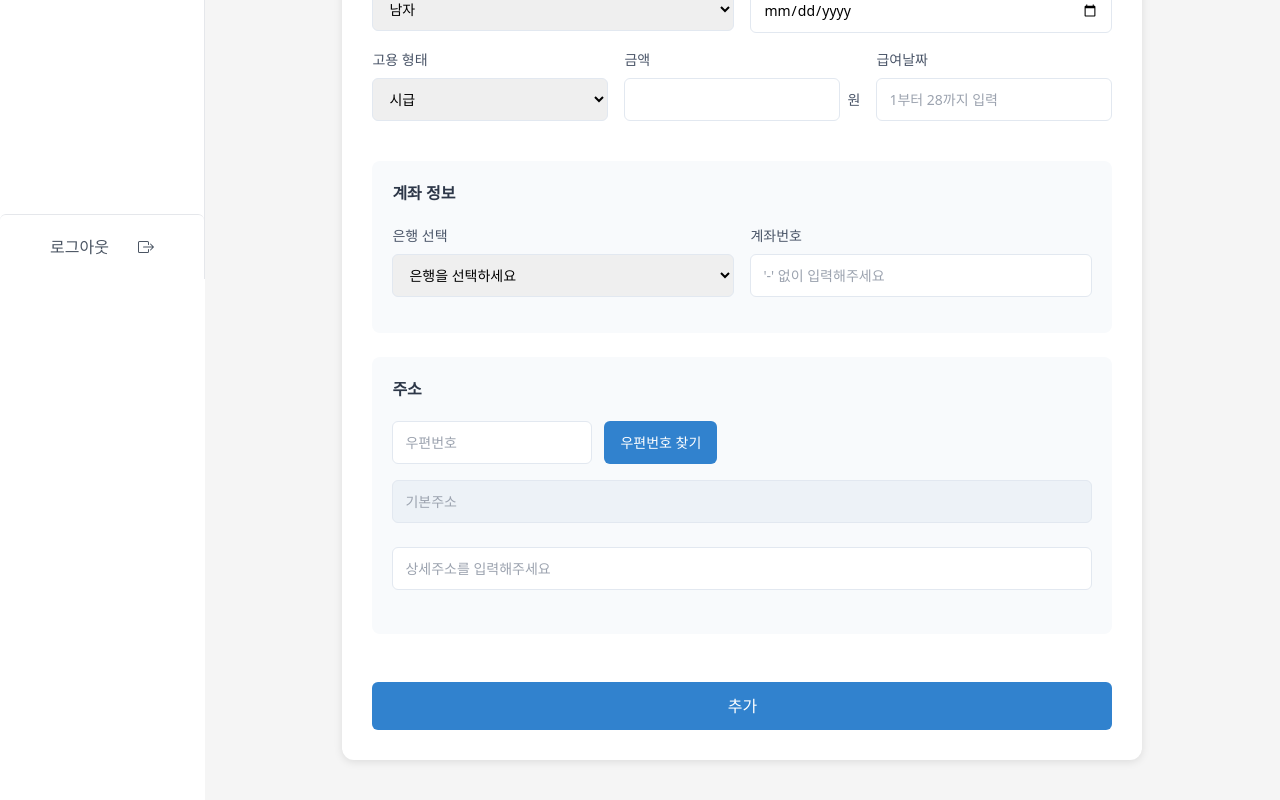
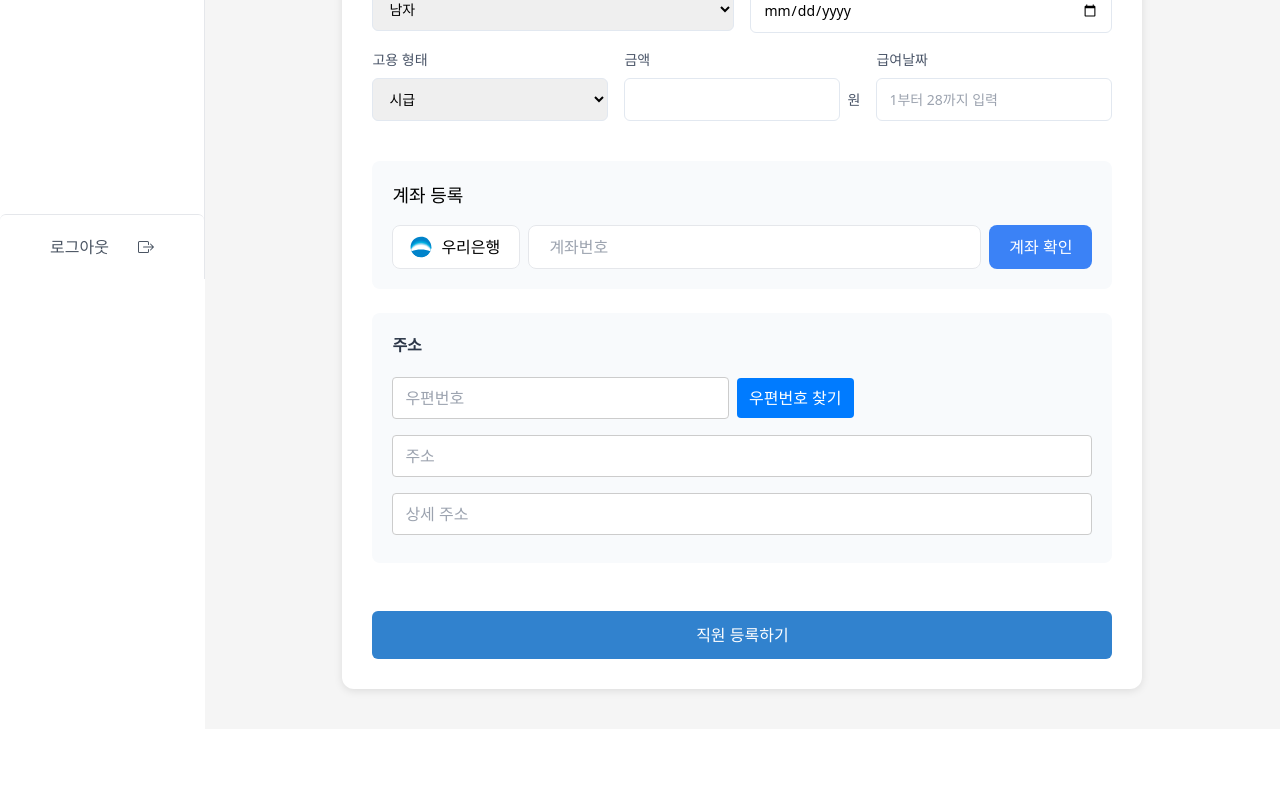
Before and after one commit to woorifisa-projects-3rd/MSA-FE, a Next.js app: page /employee/management/employee-add in a window 1280 px wide. Shown: the part 521-1321 px from the top of the page. After the commit the page ends 1250 px from the top, so only its background shows below. Built offline with nearby package versions, Linux system fonts and the light colour scheme.

Commit message:
직원 추가 페이지에 계좌/주소  조회 컴포넌트 합침

```diff
--- a/app/(with-sidebar)/employee/management/employee-add/page.js
+++ b/app/(with-sidebar)/employee/management/employee-add/page.js
@@ -2,6 +2,8 @@
 
 import { useState } from 'react';
 import styles from './page.module.css';
+import AccountInputForm from '@/components/input/account-input';
+import AddressSearch from '@/components/addsearch/AddressSearch';
 
 const REQUIRED_ERROR = "필수 항목입니다.";
 const DATE_ERROR = "잘못된 날짜입니다.";
@@ -19,12 +21,35 @@ export default function EmployeeForm() {
         accountNumber: '',
         salary: '',
         paymentDate: '',
-        baseAddress: '서울특별시 용산구 한남동', // 주소찾기 로직 완료 후 빈 문자열로 수정해야 함
-        detailAddress: ''
+        address:''
     });
+
+    const handleAddressChange = (postcodeAddress, detailAddress) => {
+        const fullAddress = `${postcodeAddress} ${detailAddress}`
+        setFormData(prev => ({
+            ...prev,
+            address: fullAddress
+        }));
+    };
+
+    console.log(formData.address);
 
     const [formErrors, setFormErrors] = useState({});
 
+     // 유효성 검사 함수
+     const validateForm = (data) => {
+        const errors = {};
+
+        // 각 필드에 대해 유효성 검사 수행
+        Object.keys(validateRules).forEach(field => {
+            const error = validateRules[field](data[field]);
+            if (error) errors[field] = error;
+        });
+
+        return errors;
+    };
+
+    // 제출 버튼 클릭시 유효성 검사 실행
     const handleSubmit = (e) => {
         e.preventDefault();
 
@@ -50,8 +75,6 @@ export default function EmployeeForm() {
         bankCode: value => value.trim() ? '' : REQUIRED_ERROR,
         accountNumber: value => value.trim() ? '' : REQUIRED_ERROR,
         salary: value => value ? '' : REQUIRED_ERROR,
-        baseAddress: value => value.trim() ? '' : REQUIRED_ERROR,
-        detailAddress: value => value.trim() ? '' : REQUIRED_ERROR,
         paymentDate: value => {
             if (!value.trim()) return REQUIRED_ERROR;
             if (value < 1 || value > 28) return PAYMENT_DATE_ERROR;
@@ -65,18 +88,8 @@ export default function EmployeeForm() {
         }
     };
 
-    // 유효성 검사 함수
-    const validateForm = (data) => {
-        const errors = {};
 
-        // 각 필드에 대해 유효성 검사 수행
-        Object.keys(validateRules).forEach(field => {
-            const error = validateRules[field](data[field]);
-            if (error) errors[field] = error;
-        });
 
-        return errors;
-    };
 
     return (
         <div className={styles.formContainer}>
@@ -179,78 +192,19 @@ export default function EmployeeForm() {
                 </div>
 
                 <div className={styles.formSection}>
-                    <h3 className={styles.sectionTitle}>계좌 정보</h3>
                     <div className={styles.formRow}>
-                        <div className={styles.formGroup}>
-                            <label>은행 선택</label>
-                            <select
-                                value={formData.bankCode}
-                                onChange={(e) => setFormData({...formData, bankCode: e.target.value})}
-                            >
-                                <option value="">은행을 선택하세요</option>
-                                <option value="KB">국민은행</option>
-                                <option value="shinhan">신한은행</option>
-                                <option value="woori">우리은행</option>
-                                <option value="hana">하나은행</option>
-                                <option value="nh">농협은행</option>
-                                <option value="ibk">기업은행</option>
-                                <option value="kakao">카카오뱅크</option>
-                            </select>
-                            {formErrors.bankCode && <span className={styles.error}>{formErrors.bankCode}</span>}
-                        </div>
-                        <div className={styles.formGroup}>
-                            <label>계좌번호</label>
-                            <input
-                                type="text"
-                                placeholder="'-' 없이 입력해주세요"
-                                value={formData.accountNumber}
-                                onChange={(e) => setFormData({...formData, accountNumber: e.target.value})}
-                            />
-                            {formErrors.accountNumber && <span className={styles.error}>{formErrors.accountNumber}</span>}
-                        </div>
+
+                        <AccountInputForm />
                     </div>
                 </div>
 
                 {/* 주소 섹션 추가 */}
                 <div className={styles.formSection}>
                     <h3 className={styles.sectionTitle}>주소</h3>
-                    <div className={styles.formGroup}>
-                        <div className={styles.postcodeRow}>
-                            <input
-                                type="text"
-                                placeholder="우편번호"
-                                value={formData.postcode}
-                                readOnly
-                                className={styles.postcodeInput}
-                            />
-                            <button type="button" className={styles.searchButton}>
-                                우편번호 찾기
-                            </button>
-                        </div>
-                    </div>
-                    <div className={styles.formGroup}>
-                        <input
-                            type="text"
-                            placeholder="기본주소"
-                            value={formData.address}
-                            readOnly
-                            className={styles.addressInput}
-                        />
-                        {formErrors.baseAddress && <span className={styles.error}>{formErrors.baseAddress}</span>}
-                    </div>
-                    <div className={styles.formGroup}>
-                        <input
-                            type="text"
-                            placeholder="상세주소를 입력해주세요"
-                            value={formData.detailAddress}
-                            onChange={(e) => setFormData({...formData, detailAddress: e.target.value})}
-                            className={styles.addressInput}
-                        />
-                        {formErrors.detailAddress && <span className={styles.error}>{formErrors.detailAddress}</span>}
-                    </div>
+                    <AddressSearch onAddressChange={handleAddressChange} />
                 </div>
 
-                <button type="submit" className={styles.submitButton} >추가</button>
+                <button type="submit" className={styles.submitButton}>직원 등록하기</button>
             </form>
         </div>
     );
--- a/app/(with-sidebar)/employee/management/page.js
+++ b/app/(with-sidebar)/employee/management/page.js
@@ -1,11 +1,16 @@
 import Button from '@/components/button/button';
 import classes from "./page.module.css";
+import Link from 'next/link';
 
 export default function SalesExpenses() {
     return (
         <div className={classes.container}>
-            <h1 className={classes.title}>직원 정보 조회/수정 페이지</h1>
-
+            <h1 className={classes.title}>직원 정보 조회 페이지</h1>
+            <button>
+                <Link href="/employee/management/employee-add">
+                    직원 추가하기
+                </Link>
+            </button>
         </div>
     );
 }
--- a/components/addsearch/AddressSearch.js
+++ b/components/addsearch/AddressSearch.js
@@ -1,37 +1,37 @@
 'use client'
 
-import React, { useState } from 'react';
+import React, { useEffect, useState } from 'react';
 import DaumPostcode from 'react-daum-postcode';
 import styles from '@/components/addsearch/AddressSearch.module.css'
 
-const AddressSearch = ({ onSelectAddress }) => {
+const AddressSearch = ({ onAddressChange }) => {
   const [isOpen, setIsOpen] = useState(false);
   const [zipCode, setZipCode] = useState('');
-  const [address, setAddress] = useState('');
-  const [detailedAddress, setDetailedAddress] = useState('');
+  const [postcodeAddress, setPostcodeAddress] = useState('');
+  const [detailAddress, setDetailAddress] = useState('');
 
   // Daum 우편번호 검색 완료 후 처리 함수
   const handleComplete = (data) => {
     setZipCode(data.zonecode);
-    setAddress(data.address);
+    setPostcodeAddress(data.address);
     setIsOpen(false);
   };
 
   // 상세 주소 입력 처리 함수
   const handleAddressChange = (e) => {
-    setDetailedAddress(e.target.value);
+    setDetailAddress(e.target.value);
   };
 
-  // 주소 선택 후 부모 컴포넌트에 전달하는 함수 (저장버튼 누를시 이거 사용)
-  const handleSubmit = () => {
-    onSelectAddress(zipCode, address, detailedAddress);
-    setIsOpen(false);
-  };
 
   // 우편번호 찾기 버튼 클릭 시 열기/닫기 토글 함수
   const toggleOpen = () => {
     setIsOpen(!isOpen);
   };
+
+
+  useEffect(()=>{
+    onAddressChange(postcodeAddress, detailAddress);
+  }, [postcodeAddress, detailAddress]);
 
   return (
     <div className={styles.address}>
@@ -43,7 +43,7 @@ const AddressSearch = ({ onSelectAddress }) => {
           placeholder="우편번호"
           className={styles['zip-code-field']}
         />
-        <button onClick={toggleOpen} className={styles['zip-code-button']}>
+        <button type='button' onClick={toggleOpen} className={styles['zip-code-button']}>
           우편번호 찾기
         </button>
       </div>
@@ -54,7 +54,7 @@ const AddressSearch = ({ onSelectAddress }) => {
       )}
       <input
         type="text"
-        value={address}
+        value={postcodeAddress}
         readOnly
         placeholder="주소"
         className={styles['address-field']}
@@ -62,7 +62,7 @@ const AddressSearch = ({ onSelectAddress }) => {
       <div className={styles['detailed-address-input']}>
         <input
           type="text"
-          value={detailedAddress}
+          value={detailAddress}
           onChange={handleAddressChange}
           placeholder="상세 주소"
           className={styles['detailed-address-field']}
--- a/components/addsearch/AddressSearch.module.css
+++ b/components/addsearch/AddressSearch.module.css
@@ -34,7 +34,7 @@
   }
 
   .address-field {
-    width: 43.2%; /* 주소 필드의 가로 크기 유지 */
+    width: 100%; /* 주소 필드의 가로 크기 유지 */
     padding: 8px 12px;
     border: 1px solid #ccc;
     border-radius: 4px;
@@ -47,7 +47,7 @@
   }
 
   .detailed-address-field {
-    width: 43.2%; /* 상세 주소 필드의 가로 크기 유지 */
+    width: 100%; /* 상세 주소 필드의 가로 크기 유지 */
     padding: 8px 12px;
     border: 1px solid #ccc;
     border-radius: 4px;
--- a/components/input/AccountInputForm.js
+++ b/components/input/account-input.js
@@ -2,7 +2,7 @@
 'use client'
 import React, { useState, useEffect, useMemo, useRef } from 'react';
 import { bankCodeList } from '@/constants/bankCodeList';
-import styles from '@/components/input/AccountInputForm.module.css'
+import styles from "./account-input.module.css";
 
 const AccountInputForm = ({ isPresident = false }) => {
   const wooriBank = useMemo(() => bankCodeList.find(bank => bank.code === '020'), []);
@@ -100,6 +100,7 @@ const AccountInputForm = ({ isPresident = false }) => {
         />
 
         <button
+          type='button'
           onClick={handleSubmit}
           className={styles.submitButton}
         >
```
Also changed, not shown: components/input/account-input.module.css (renamed from components/input/AccountInputForm.module.css).
